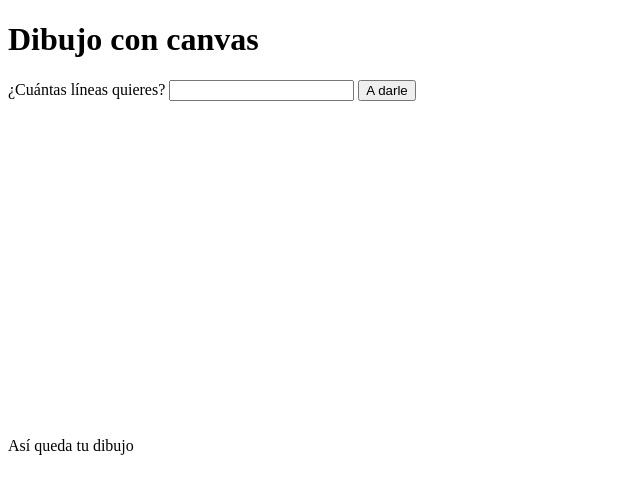
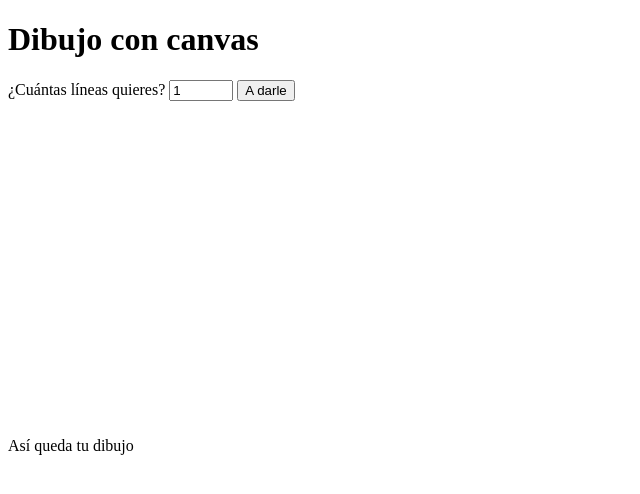
Before and after one commit to JorgeRayas/programacion-basica-js, a plain HTML site: page canvas/dibujo.html in a window 1280 px wide. Shown: the whole page, without its empty margins (0-640 px from the left). Drawn offline with Linux system fonts and the light colour scheme.

Commit message:
Se cambia caja de texto por spinner para generar el dibujo cada que cambie el valor

```diff
--- a/canvas/dibujo.html
+++ b/canvas/dibujo.html
@@ -11,7 +11,7 @@
     <h1>Dibujo con canvas</h1>
     <div>
         <p>¿Cuántas líneas quieres?
-            <input type="text" id="texto_lineas">
+            <input type="number" min="1" max="300" value="1" id="texto_lineas">
             <input type="submit" value="A darle" id="botoncito">
         </p>
     </div>
--- a/canvas/dibujo.js
+++ b/canvas/dibujo.js
@@ -2,6 +2,7 @@ var texto = document.getElementById("texto_lineas");
 var boton = document.getElementById("botoncito");
 
 boton.addEventListener("click", dibujoPorClick);
+texto.addEventListener("click", dibujoPorClick);
 
 var d = document.getElementById("dibujito");
 var lienzo = d.getContext("2d");
```
